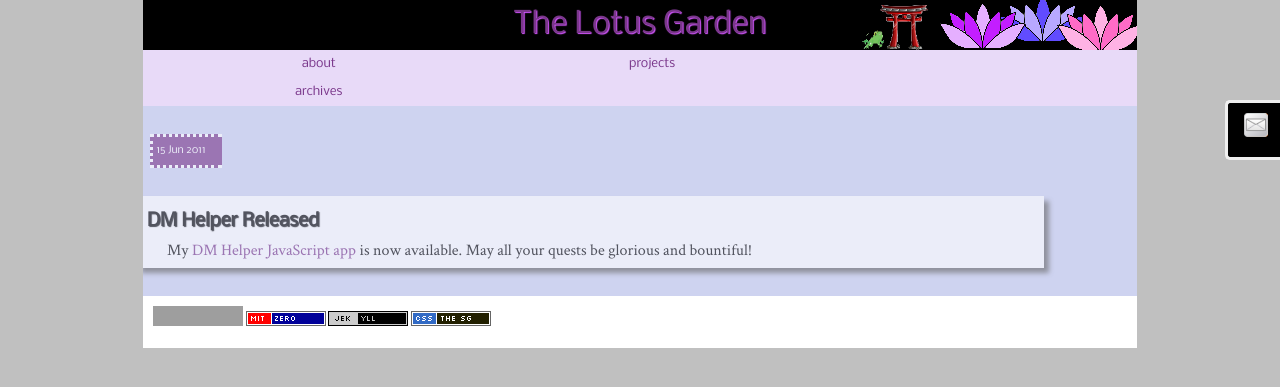
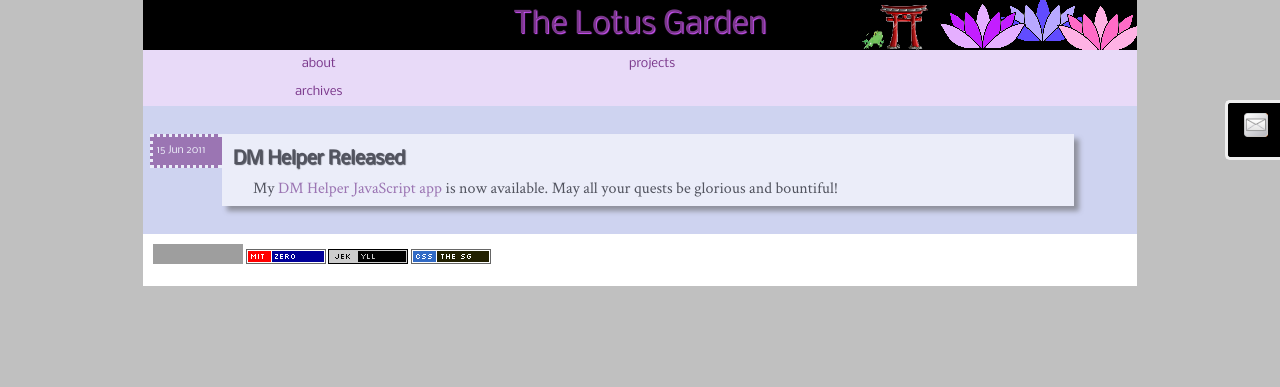
Before and after one commit to kfr2/lotusgarden, a Jekyll site: the page built from _posts/2011-06-15-dm-helper-released.markdown, in a window 1280 px wide. Shown: the top 387 px of the page. Built offline with Jekyll 4.4.1, drawn with Linux system fonts in a browser that asks for light colours; grey boxes are pictures that could not be loaded.

Commit message:
recent change broke the layout.  reverting to previous style

```diff
--- a/_layouts/post.html
+++ b/_layouts/post.html
@@ -6,7 +6,7 @@ layout: default
                 {{ page.date | date_to_string }}
                 </div>
 
-                <div class="post sg-32">
+                <div class="post sg-30">
                     <div class="post-title">{{ page.title }}</div>
                     <div class="post-body">{{ content }}</div>
 					<div class="post-nav">
```
